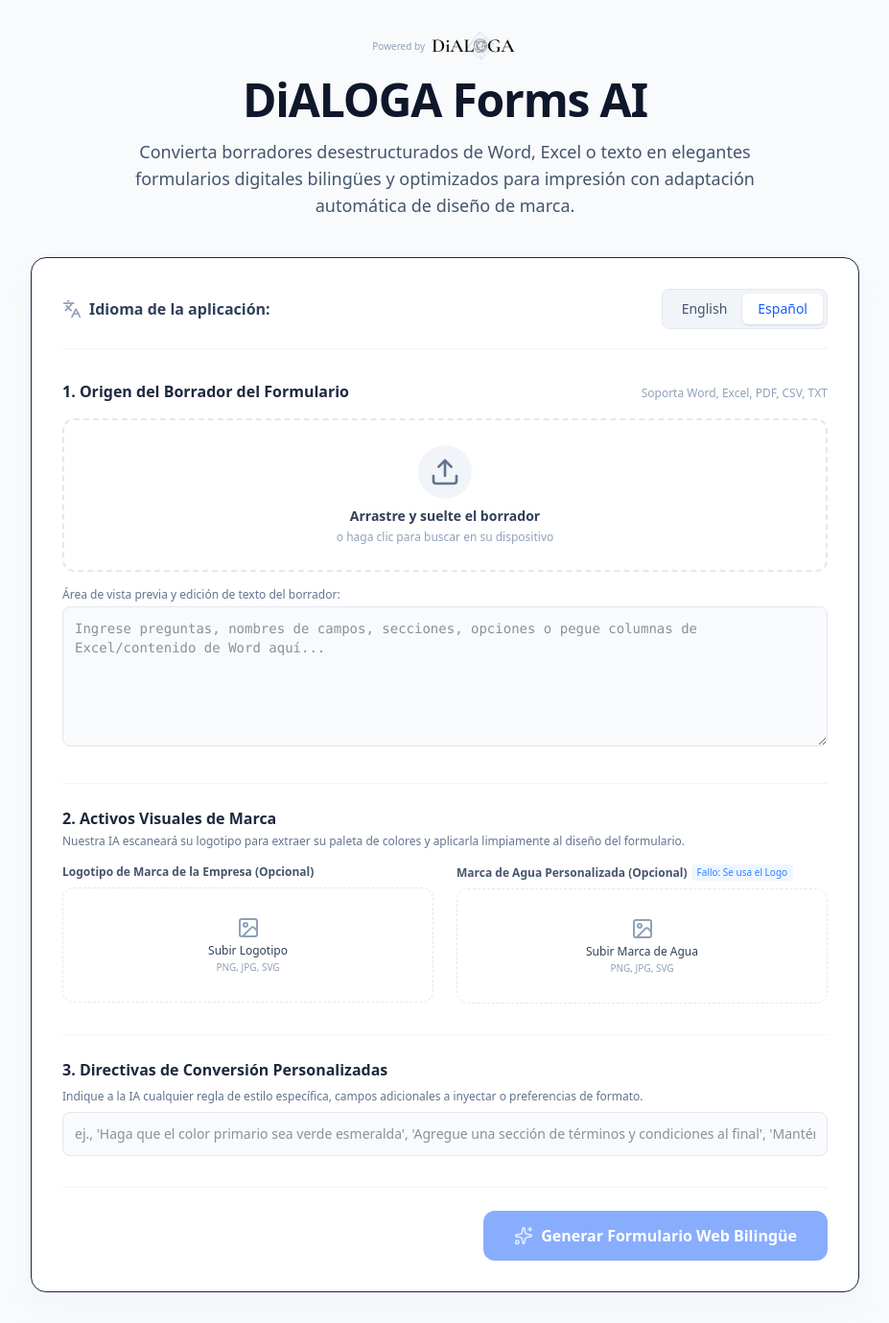
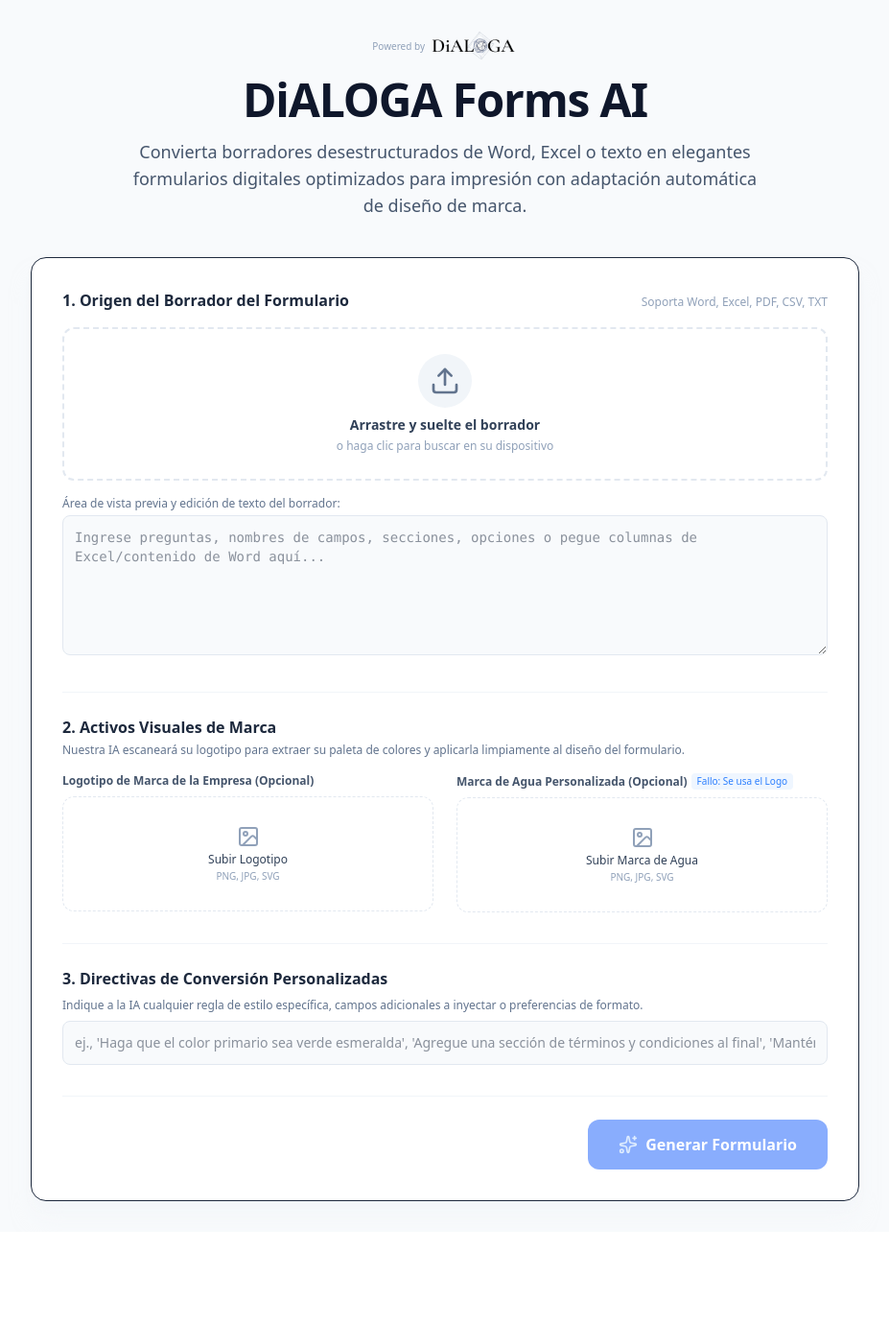
Before and after one commit to dalcained1aloga/DiALOGA-FORMS, a React (Vite) app: page / in a window 1280 px wide. Shown: the whole page at 96% size, without its empty margins (176-1103 px from the left). After the commit the page ends 1284 px from the top, so only its background shows below. Built offline with nearby package versions, Linux system fonts and the light colour scheme.

Commit message:
Hidden EN UI and toggle

```diff
--- a/src/components/FormPreview.tsx
+++ b/src/components/FormPreview.tsx
@@ -867,14 +867,14 @@
             <div className="w-8 h-8 bg-indigo-600 rounded-lg flex items-center justify-center text-white font-bold text-lg shadow-md shadow-indigo-100">F</div>
             <div>
               <h1 className="text-sm font-bold leading-none text-slate-900">DiALOGA Forms</h1>
-              <p className="text-[9px] text-slate-400 uppercase tracking-widest mt-0.5 font-bold">Bilingual Form Engine</p>
+              <p className="text-[9px] text-slate-400 uppercase tracking-widest mt-0.5 font-bold">{appLang === 'en' ? 'Bilingual Form Engine' : 'Motor de Formularios'}</p>
             </div>
           </div>
         </div>
 
         <div className="flex items-center gap-4">
-          {/* App Translation Swapper */}
-          <div className="flex bg-slate-100 p-0.5 rounded-md border border-slate-200">
+          {/* English toggle hidden — Spanish-only mode. Un-comment to re-enable bilingual UI. */}
+          {/* <div className="flex bg-slate-100 p-0.5 rounded-md border border-slate-200">
             <button
               onClick={() => setAppLang('en')}
               className={`px-3 py-1 rounded text-xs font-semibold transition-all cursor-pointer ${
@@ -891,7 +891,7 @@
             >
               ES
             </button>
-          </div>
+          </div> */}
 
           <div className="flex items-center gap-2">
             <button
@@ -1599,8 +1599,8 @@
                   </div>
                 </div>
 
-                {/* Form Language Toggle */}
-                <div className="border-t border-slate-100 pt-5 space-y-3">
+                {/* Form Language Toggle — English toggle hidden — Spanish-only mode. Un-comment to re-enable bilingual UI. */}
+                {/* <div className="border-t border-slate-100 pt-5 space-y-3">
                   <h3 className="text-xs font-bold text-slate-700 uppercase tracking-wider flex items-center">
                     <Globe className="w-3.5 h-3.5 mr-2 text-indigo-500" />
                     {appLang === 'en' ? 'Form Sheet Language' : 'Idioma de Hoja de Formulario'}
@@ -1630,7 +1630,7 @@
                       Español (SP)
                     </button>
                   </div>
-                </div>
+                </div> */}
 
                 {/* Clear answers button */}
                 <div className="border-t border-slate-100 pt-5">
@@ -1680,7 +1680,7 @@
             </span>
             <span className="flex items-center text-blue-600 font-semibold bg-blue-50 px-2 py-0.5 rounded border border-blue-100">
               <Sparkles className="w-3.5 h-3.5 mr-1 text-blue-500 animate-pulse" />
-              {formLang === 'en' ? 'Bilingual Form: English Rendering' : 'Formulario Bilingüe: Renderizado en Español'}
+              {formLang === 'en' ? 'Bilingual Form: English Rendering' : 'Formulario: Renderizado en Español'}
             </span>
           </div>
 
--- a/src/components/UploadForm.tsx
+++ b/src/components/UploadForm.tsx
@@ -211,13 +211,13 @@
         <p className="mt-4 text-lg text-slate-600 max-w-2xl mx-auto">
           {language === 'en'
             ? 'Convert unstructured Word, Excel, or text drafts into elegant, bilingual, print-optimized digital forms with automatic brand design adaptation.'
-            : 'Convierta borradores desestructurados de Word, Excel o texto en elegantes formularios digitales bilingües y optimizados para impresión con adaptación automática de diseño de marca.'}
+            : 'Convierta borradores desestructurados de Word, Excel o texto en elegantes formularios digitales optimizados para impresión con adaptación automática de diseño de marca.'}
         </p>
       </div>
 
       <form onSubmit={handleSubmit} className="space-y-8 bg-white p-8 rounded-2xl border border-slate-150 shadow-xl shadow-slate-100/50">
-        {/* Language Selection */}
-        <div className="flex items-center justify-between border-b border-slate-100 pb-5">
+        {/* Language Selection — English toggle hidden — Spanish-only mode. Un-comment to re-enable bilingual UI. */}
+        {/* <div className="flex items-center justify-between border-b border-slate-100 pb-5">
           <div className="flex items-center space-x-2">
             <Languages className="w-5 h-5 text-slate-400" />
             <span className="font-semibold text-slate-700">
@@ -244,7 +244,7 @@
               Español
             </button>
           </div>
-        </div>
+        </div> */}
 
         {/* 1. Main Draft Upload or Input */}
         <div className="space-y-4">
@@ -469,7 +469,7 @@
             ) : (
               <>
                 <Sparkles className="w-5 h-5 text-blue-200" />
-                <span>{language === 'en' ? 'Generate Bilingual Webform' : 'Generar Formulario Web Bilingüe'}</span>
+                <span>{language === 'en' ? 'Generate Bilingual Webform' : 'Generar Formulario'}</span>
               </>
             )}
           </button>
@@ -507,7 +507,7 @@
               <p className="text-sm text-slate-500 mb-6">
                 {language === 'en'
                   ? 'Reading your draft, extracting sections, optimizing layout, matching your logo colors, and building a fully translated bilingual form.'
-                  : 'Leyendo su borrador, extrayendo secciones, optimizando el diseño, haciendo coincidir los colores de su logotipo y creando un formulario bilingüe traducido.'}
+                  : 'Leyendo su borrador, extrayendo secciones, optimizando el diseño, haciendo coincidir los colores de su logotipo y creando su formulario.'}
               </p>
 
             </motion.div>
```
